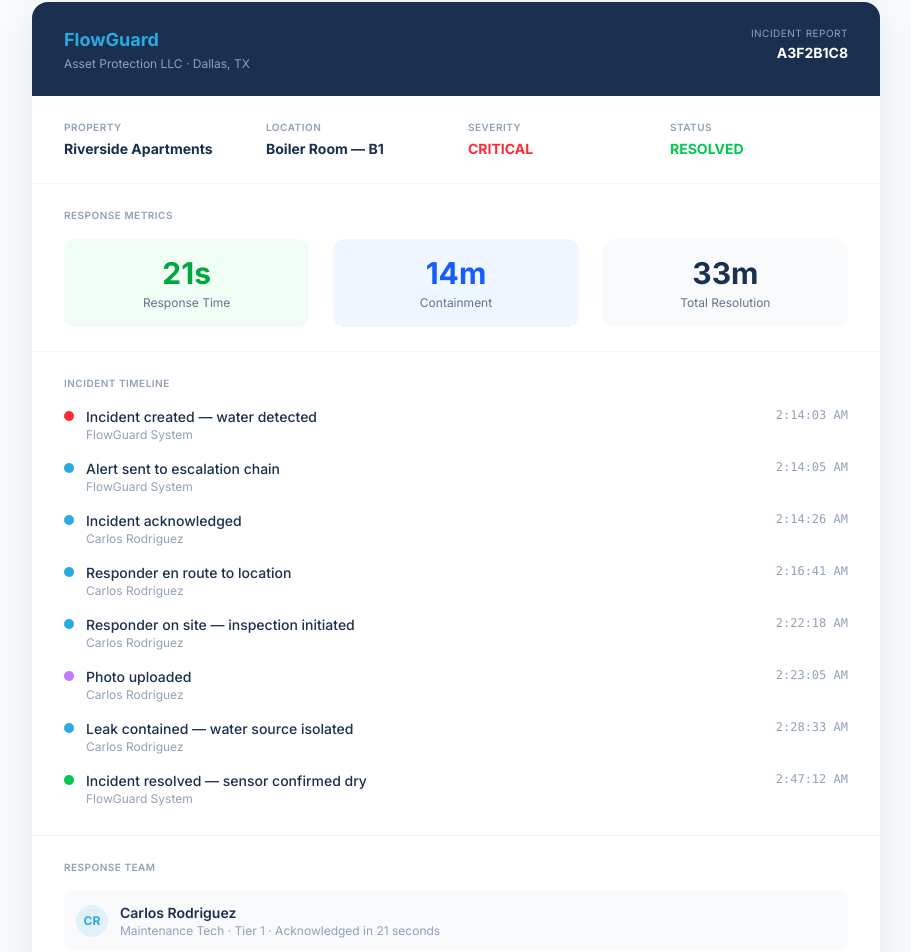
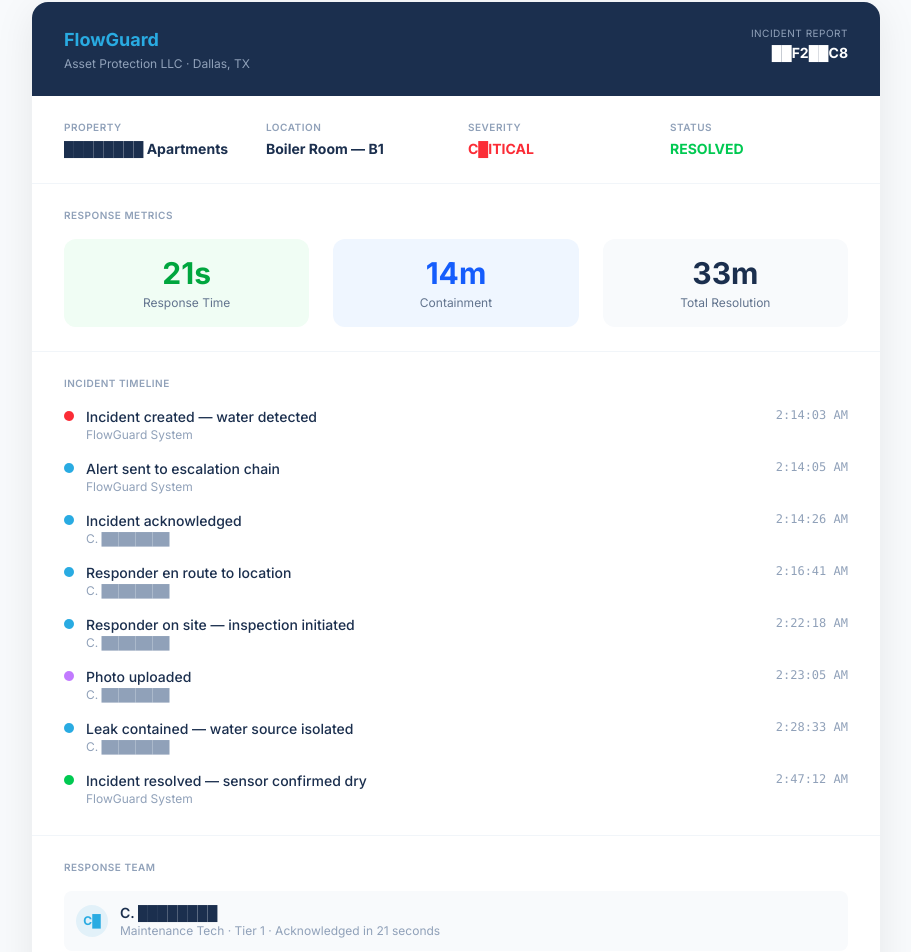
Before and after one commit to sysvercel/flowguard-website, a Next.js app: page /sample-report in a window 1280 px wide. Shown: the part 474-1426 px from the top of the page, without its empty margins (184-1095 px from the left). Built offline with nearby package versions, Linux system fonts and the light colour scheme.

Commit message:
Actually anonymize the sample report — redact names and IDs

```diff
--- a/app/sample-report/page.tsx
+++ b/app/sample-report/page.tsx
@@ -12,11 +12,11 @@
 const timelineEvents = [
   { time: '2:14:03 AM', event: 'Incident created — water detected', actor: 'FlowGuard System', dot: 'bg-red-500' },
   { time: '2:14:05 AM', event: 'Alert sent to escalation chain', actor: 'FlowGuard System', dot: 'bg-[#29ABE2]' },
-  { time: '2:14:26 AM', event: 'Incident acknowledged', actor: 'Carlos Rodriguez', dot: 'bg-[#29ABE2]' },
-  { time: '2:16:41 AM', event: 'Responder en route to location', actor: 'Carlos Rodriguez', dot: 'bg-[#29ABE2]' },
-  { time: '2:22:18 AM', event: 'Responder on site — inspection initiated', actor: 'Carlos Rodriguez', dot: 'bg-[#29ABE2]' },
-  { time: '2:23:05 AM', event: 'Photo uploaded', actor: 'Carlos Rodriguez', dot: 'bg-purple-400' },
-  { time: '2:28:33 AM', event: 'Leak contained — water source isolated', actor: 'Carlos Rodriguez', dot: 'bg-[#29ABE2]' },
+  { time: '2:14:26 AM', event: 'Incident acknowledged', actor: 'C. ████████', dot: 'bg-[#29ABE2]' },
+  { time: '2:16:41 AM', event: 'Responder en route to location', actor: 'C. ████████', dot: 'bg-[#29ABE2]' },
+  { time: '2:22:18 AM', event: 'Responder on site — inspection initiated', actor: 'C. ████████', dot: 'bg-[#29ABE2]' },
+  { time: '2:23:05 AM', event: 'Photo uploaded', actor: 'C. ████████', dot: 'bg-purple-400' },
+  { time: '2:28:33 AM', event: 'Leak contained — water source isolated', actor: 'C. ████████', dot: 'bg-[#29ABE2]' },
   { time: '2:47:12 AM', event: 'Incident resolved — sensor confirmed dry', actor: 'FlowGuard System', dot: 'bg-green-500' },
 ]
 
@@ -55,7 +55,7 @@
                 </div>
                 <div className="text-right">
                   <p className="text-slate-400 text-[10px] uppercase tracking-wider">Incident Report</p>
-                  <p className="text-white font-bold text-sm mt-0.5">A3F2B1C8</p>
+                  <p className="text-white font-bold text-sm mt-0.5">██F2██C8</p>
                 </div>
               </div>
             </div>
@@ -64,9 +64,9 @@
             <div className="px-8 py-6 border-b border-slate-100">
               <div className="grid grid-cols-2 md:grid-cols-4 gap-6">
                 {[
-                  { label: 'Property', value: 'Riverside Apartments' },
+                  { label: 'Property', value: '████████ Apartments' },
                   { label: 'Location', value: 'Boiler Room — B1' },
-                  { label: 'Severity', value: 'CRITICAL', color: 'text-red-500' },
+                  { label: 'Severity', value: 'C█ITICAL', color: 'text-red-500' },
                   { label: 'Status', value: 'RESOLVED', color: 'text-green-500' },
                 ].map(item => (
                   <div key={item.label}>
@@ -124,10 +124,10 @@
               <div className="space-y-3">
                 <div className="flex items-center gap-3 p-3 bg-slate-50 rounded-lg">
                   <div className="w-8 h-8 rounded-full bg-[#29ABE2]/10 flex items-center justify-center">
-                    <span className="text-[#29ABE2] text-xs font-bold">CR</span>
+                    <span className="text-[#29ABE2] text-xs font-bold">C█</span>
                   </div>
                   <div>
-                    <p className="text-[#1B2F4E] text-sm font-semibold">Carlos Rodriguez</p>
+                    <p className="text-[#1B2F4E] text-sm font-semibold">C. ████████</p>
                     <p className="text-slate-400 text-xs">Maintenance Tech · Tier 1 · Acknowledged in 21 seconds</p>
                   </div>
                 </div>
@@ -139,9 +139,9 @@
               <p className="text-[10px] uppercase tracking-wider font-semibold text-slate-400 mb-4">Alert Chain</p>
               <div className="space-y-2">
                 {[
-                  { method: 'SMS', time: '2:14:05 AM', contact: 'Carlos Rodriguez', tier: 1 },
-                  { method: 'EMAIL', time: '2:14:05 AM', contact: 'Carlos Rodriguez', tier: 1 },
-                  { method: 'VOICE', time: '2:14:06 AM', contact: 'Carlos Rodriguez', tier: 1 },
+                  { method: 'SMS', time: '2:14:05 AM', contact: 'C. ████████', tier: 1 },
+                  { method: 'EMAIL', time: '2:14:05 AM', contact: 'C. ████████', tier: 1 },
+                  { method: 'VOICE', time: '2:14:06 AM', contact: 'C. ████████', tier: 1 },
                 ].map((alert, i) => (
                   <div key={i} className="flex items-center justify-between py-2 px-3 bg-slate-50 rounded-lg text-sm">
                     <div className="flex items-center gap-3">
```
